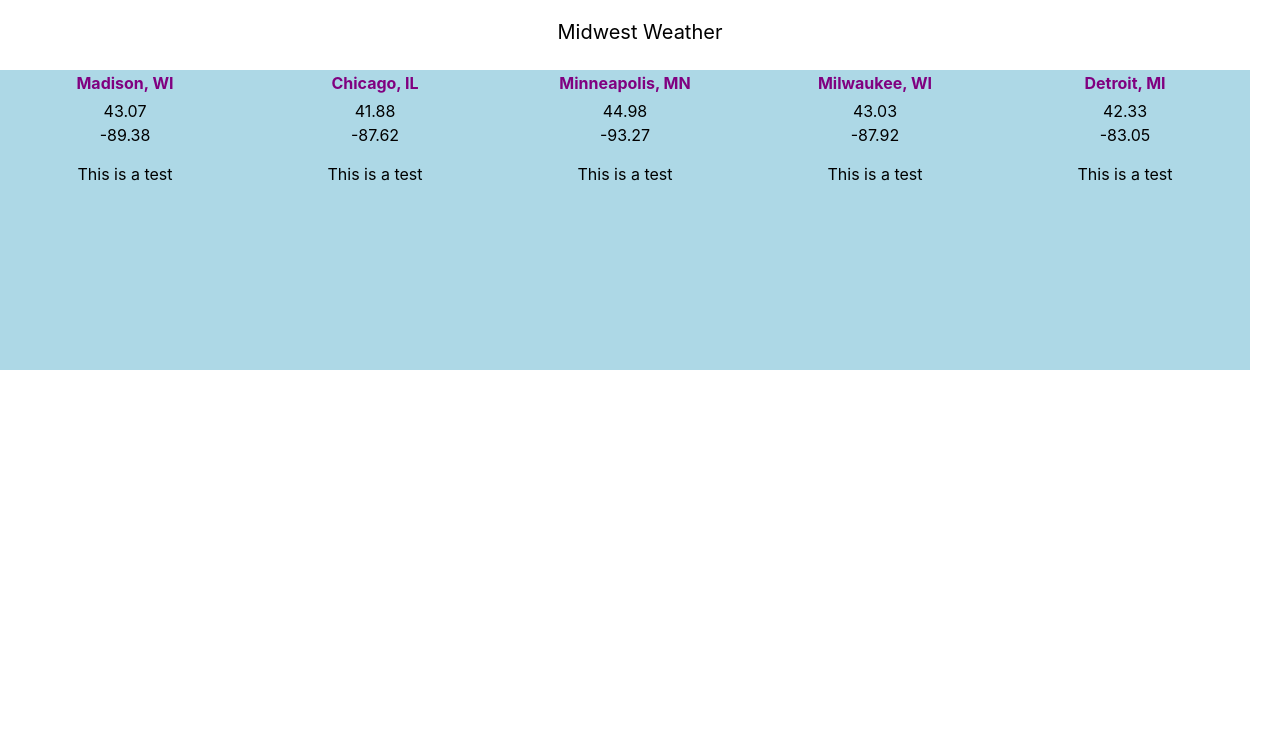
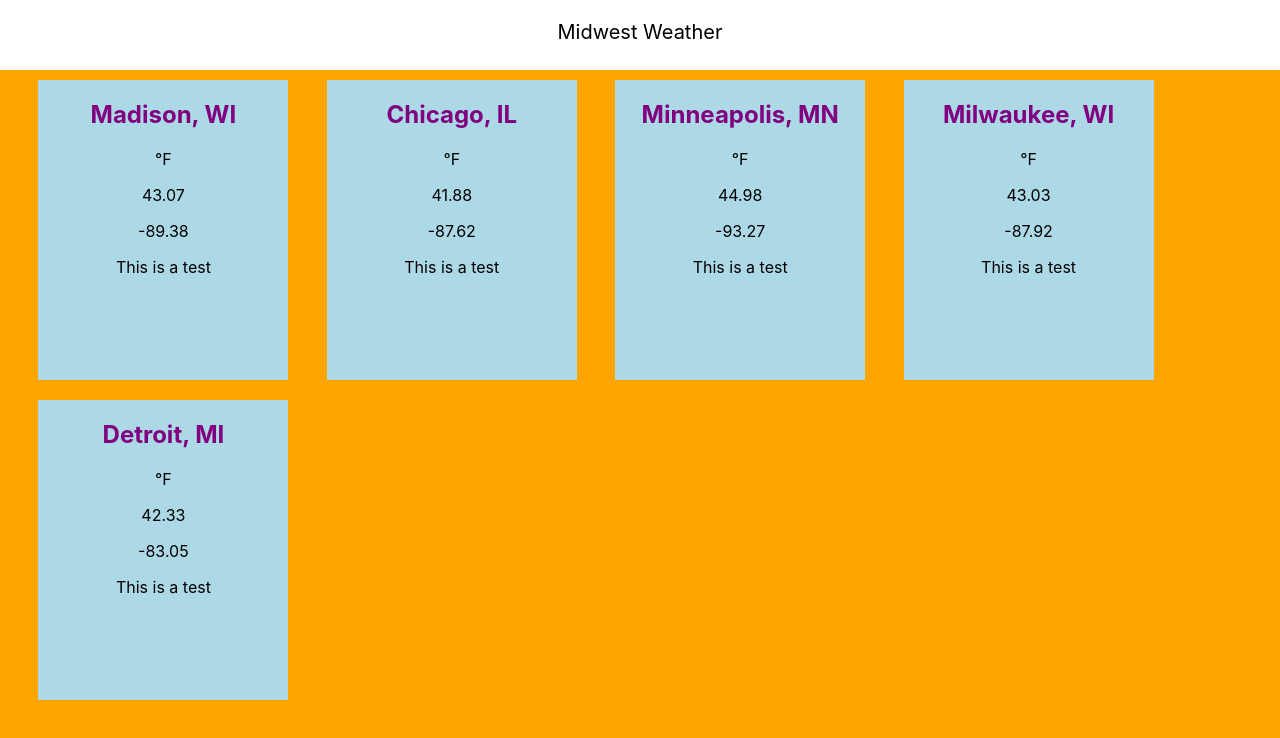
Before and after one commit to flintco/Weather-Dashboard, a React (Create React App) app: page / in a window 1280 px wide. Shown: the top 738 px of the page. Built offline with nearby package versions, Linux system fonts and the light colour scheme; no server answers.

Commit message:
Updated Formatting

```diff
--- a/src/App.css
+++ b/src/App.css
@@ -42,3 +42,9 @@
   margin-top: 20px;
   font-size: 20px;
 }
+
+#Main {
+  width: 100%;
+  background-color: orange;
+  height: 1000px;
+}
--- a/src/DailyForecast.js
+++ b/src/DailyForecast.js
@@ -24,26 +24,18 @@ class DailyForecast extends Component {
         backgroundColor: "lightBlue",
         width: "250px",
         height: "300px",
-        float: "left"
+        float: "left",
+        marginLeft: "3%",
+        marginTop: "10px",
+        marginBottom: "10px"
       };
       return (
         <div style={ForecastStyles}>
-          <table style={{width: "100%"}}>
-            <tr>
-                {/* Add text with the inputs*/}
-               <th style={{color: "purple"}}>{this.props.location}</th>
-            </tr>
-            <tr>
-               <td>{this.state.temperature}</td>
-            </tr>
-            <tr>
-              <td>{this.props.lat}</td>
-            </tr>
-            <tr>
-              <td>{this.props.long}</td>
-            </tr>
-
-          </table>
+          {/*Add text with the inputs*/}
+          <h2 style={{color: "purple"}}>{this.props.location}</h2>
+          <p>{this.state.temperature + '\u00b0' + 'F'}</p>
+          <p>{this.props.lat}</p>
+          <p>{this.props.long}</p>
 
           <p>This is a test</p>
 
```
